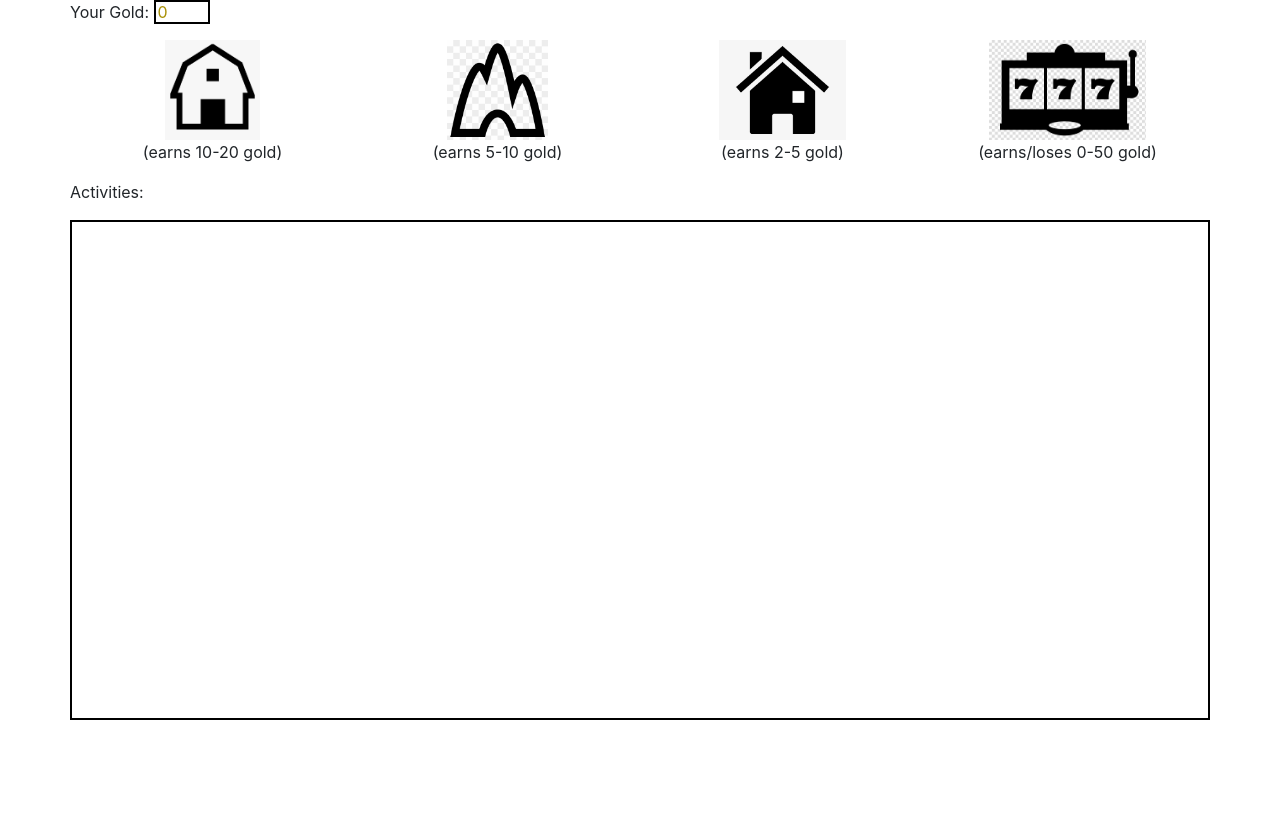
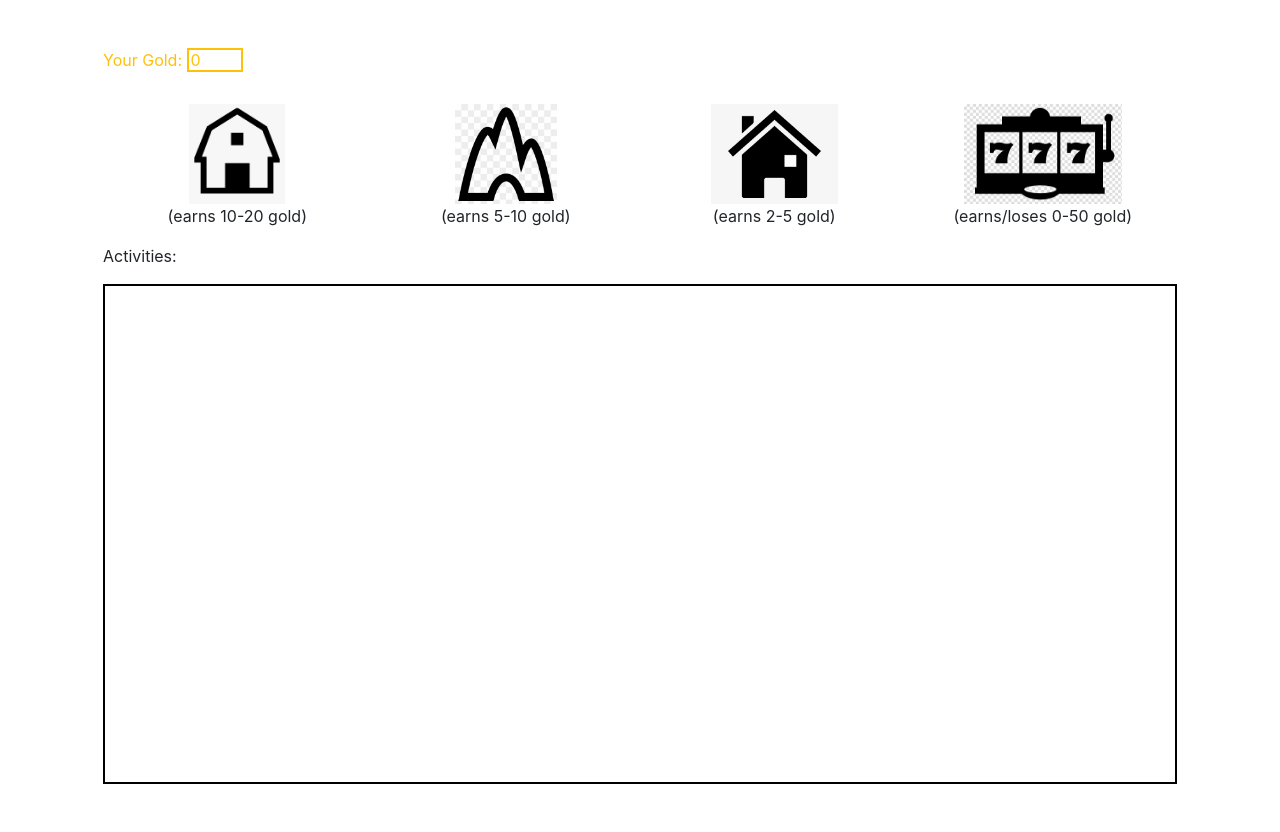
Before and after one commit to drewAdorno/NinjaGold, a Django app: page / in a window 1280 px wide. Before the commit the page ends 720 px from the top, so only its background shows below. Run offline with Django 3.2, Linux system fonts and the light colour scheme; some libraries are stand-ins or nearby versions.

Commit message:
Made visual changes

```diff
--- a/app1/static/style.css
+++ b/app1/static/style.css
@@ -16,9 +16,9 @@
 }
 .gold
 {
-    border:2px solid black;
+    border:2px solid rgb(255,193,7);
     padding: 0px 40px 0px 2px;
-    color: rgb(168, 144, 4)
+    color: rgb(255,193,7)
 }
 .place
 {
--- a/app1/templates/index.html
+++ b/app1/templates/index.html
@@ -1,40 +1,46 @@
 <!doctype html>
 <html lang="en">
+
 <head>
     <title>Ninja Gold</title>
     <meta charset="utf-8">
     <meta name="viewport" content="width=device-width, initial-scale=1, shrink-to-fit=no">
-    <link rel="stylesheet" href="https://stackpath.bootstrapcdn.com/bootstrap/4.3.1/css/bootstrap.min.css" integrity="sha384-ggOyR0iXCbMQv3Xipma34MD+dH/1fQ784/j6cY/iJTQUOhcWr7x9JvoRxT2MZw1T" crossorigin="anonymous">
+    <link rel="stylesheet" href="https://stackpath.bootstrapcdn.com/bootstrap/4.3.1/css/bootstrap.min.css"
+        integrity="sha384-ggOyR0iXCbMQv3Xipma34MD+dH/1fQ784/j6cY/iJTQUOhcWr7x9JvoRxT2MZw1T" crossorigin="anonymous">
     {% load static %}
     <link rel="stylesheet" href="{% static 'style.css' %}">
 </head>
-  <body class="container">
-      <div class="row"><p>Your Gold: <span class='gold'>{{request.session.gold}}</span></p></div>
+
+<body class="container p-5">
     <div class="row">
+        <p class="text-warning">Your Gold: <span class='gold'>{{request.session.gold}}</span></p>
+    </div>
+    <div class="row mt-3">
         <div class="col">
             <div class="place">
                 <a href="/process_money/farm" role="button"><img src="{% static 'img/farm.png' %}" /></a>
                 <p>(earns 10-20 gold)</p>
-
             </div>
         </div>
 
         <div class="col">
             <div class="place">
-                <a href="/process_money/cave" role="button"><img src="{% static 'img/cave.png' %}"/></a>
+                <a href="/process_money/cave" role="button"><img src="{% static 'img/cave.png' %}" /></a>
                 <p>(earns 5-10 gold)</p>
             </div>
         </div>
         <div class="col">
             <div class="place">
-                <a href="/process_money/house" role="button"><img src="{% static 'img/house.png' %}"/></a>
+                <a href="/process_money/house" role="button"><img src="{% static 'img/house.png' %}" /></a>
                 <p>(earns 2-5 gold)</p>
             </div>
         </div>
-        <div class="col"><div class="place">
-            <a href="/process_money/casino" role="button"><img src="{% static 'img/casino.jpg' %}"/></a>
+        <div class="col">
+            <div class="place">
+                <a href="/process_money/casino" role="button"><img src="{% static 'img/casino.jpg' %}" /></a>
                 <p>(earns/loses 0-50 gold)</p>
-        </div></div>
+            </div>
+        </div>
     </div>
     <div class="row">
         <p>Activities:</p>
@@ -45,4 +51,5 @@
         </div>
     </div>
 </body>
+
 </html>
```
Also changed, not shown: app1/templates/test.js (deleted, +0 -14 lines), db.sqlite3. Lines whose indentation alone changed are shown as unchanged.
